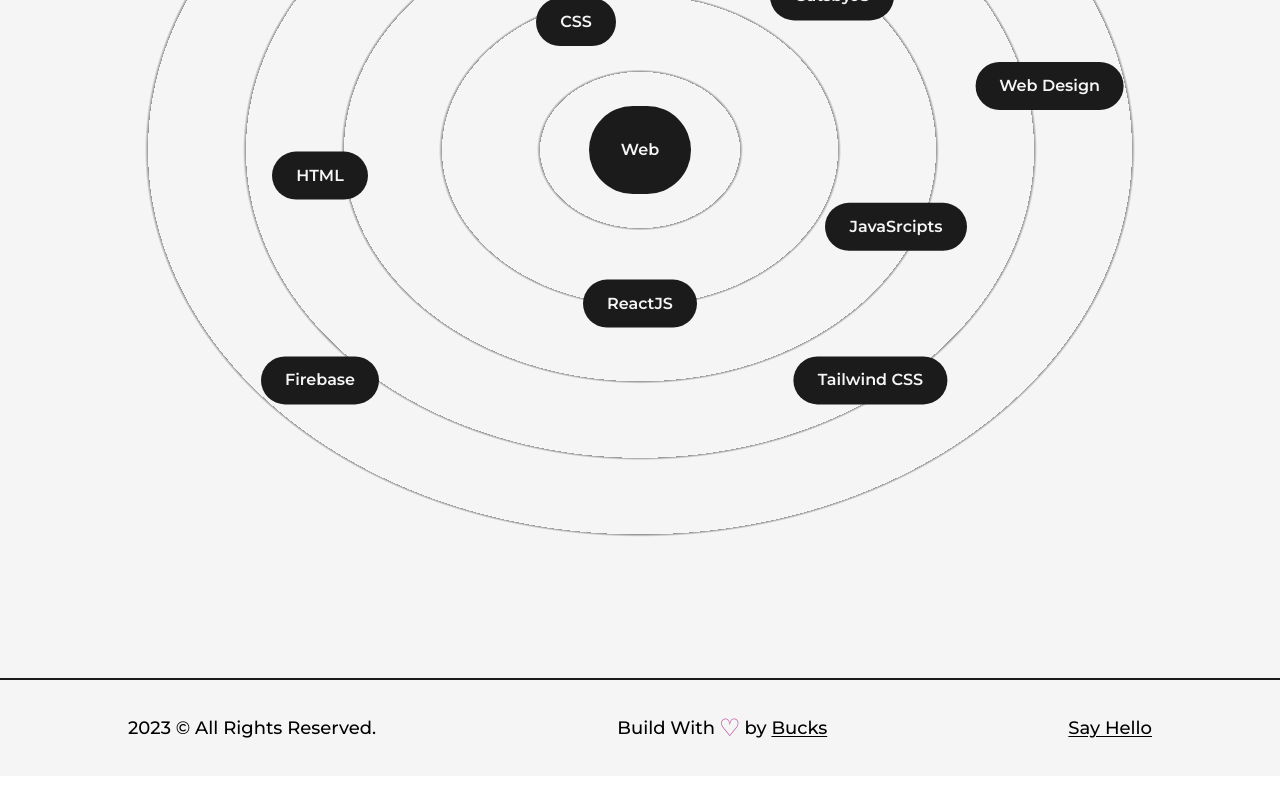
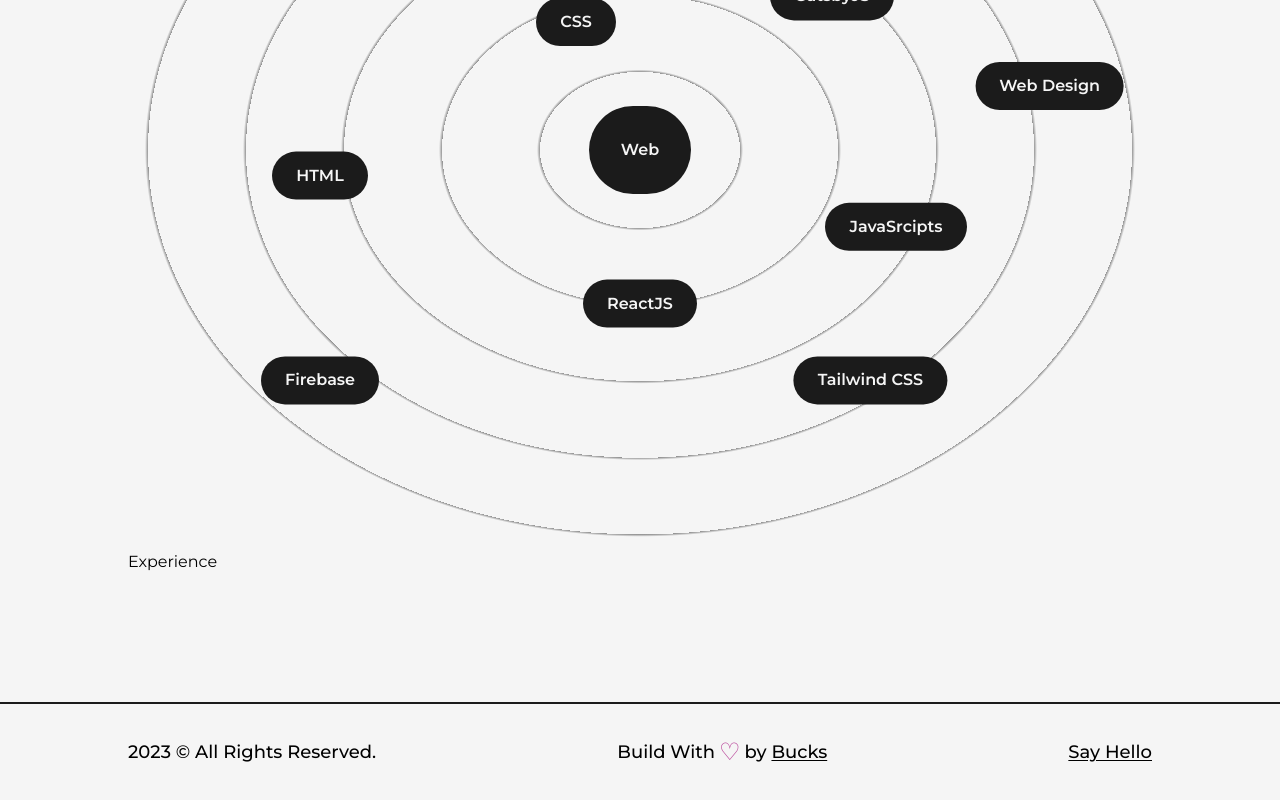
Before and after one commit to Avijit-Sarkar/Next.js-portfolio-bucks, a Next.js app: page /about in a window 1280 px wide. Shown: the part 1534-2334 px from the top of the page. Before the commit the page ends 2310 px from the top, so only its background shows below. Built offline with nearby package versions, Linux system fonts and the light colour scheme.

Commit message:
creating the Experiment component

```diff
--- /dev/null
+++ b/src/components/Experience.js
@@ -0,0 +1,7 @@
+import React from 'react';
+
+const Experience = () => {
+  return <div>Experience</div>;
+};
+
+export default Experience;
--- a/src/pages/about.js
+++ b/src/pages/about.js
@@ -6,6 +6,7 @@ import React, { useEffect, useRef } from 'react';
 import profilePic from '../../public/images/profile/developer-pic-2.jpg';
 import { useInView, useMotionValue, useSpring } from 'framer-motion';
 import Skills from '@/components/Skills';
+import Experience from '@/components/Experience';
 
 const AnimatedNumbers = ({ value }) => {
   const ref = useRef(null);
@@ -104,6 +105,7 @@ const about = () => {
             </div>
           </div>
           <Skills />
+          <Experience />
         </Layout>
       </main>
     </>
```
